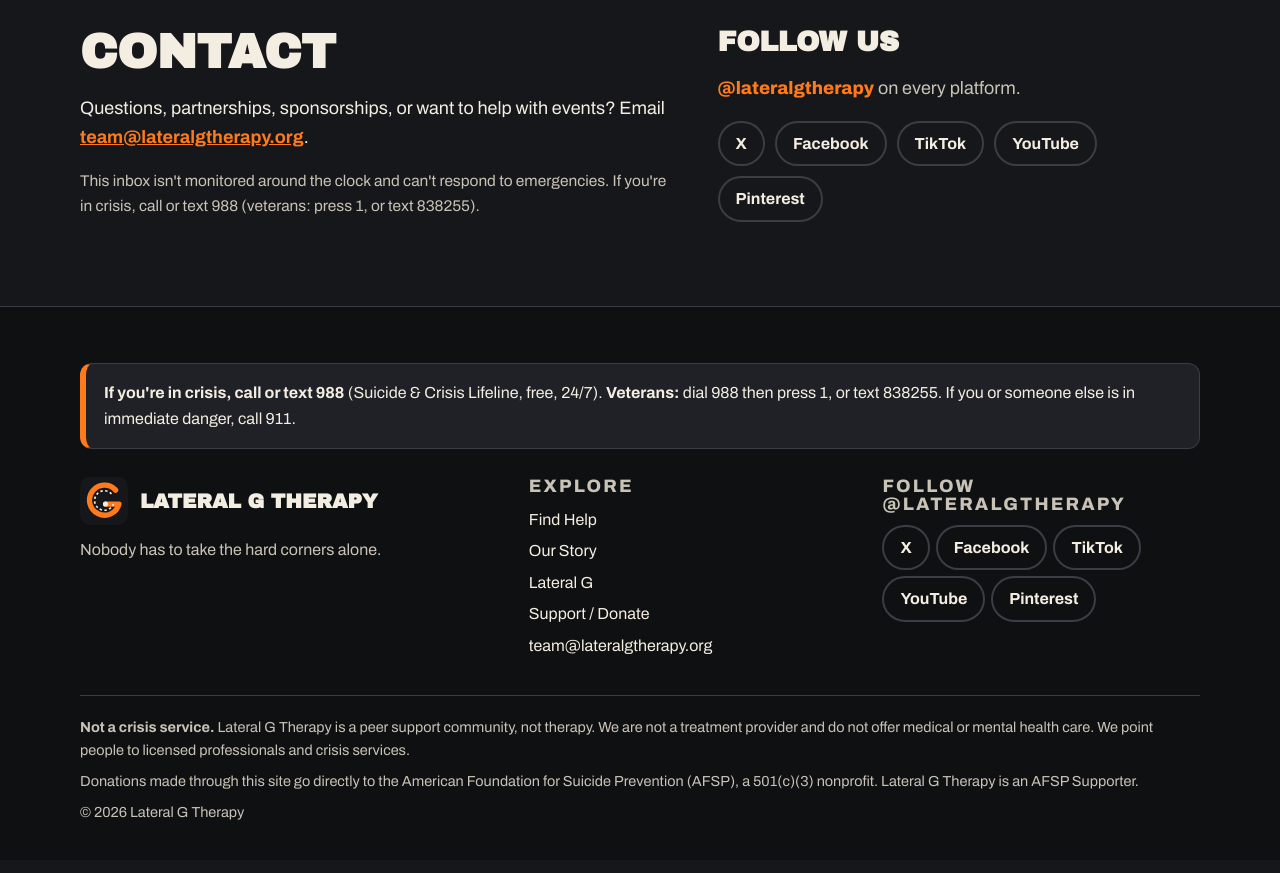
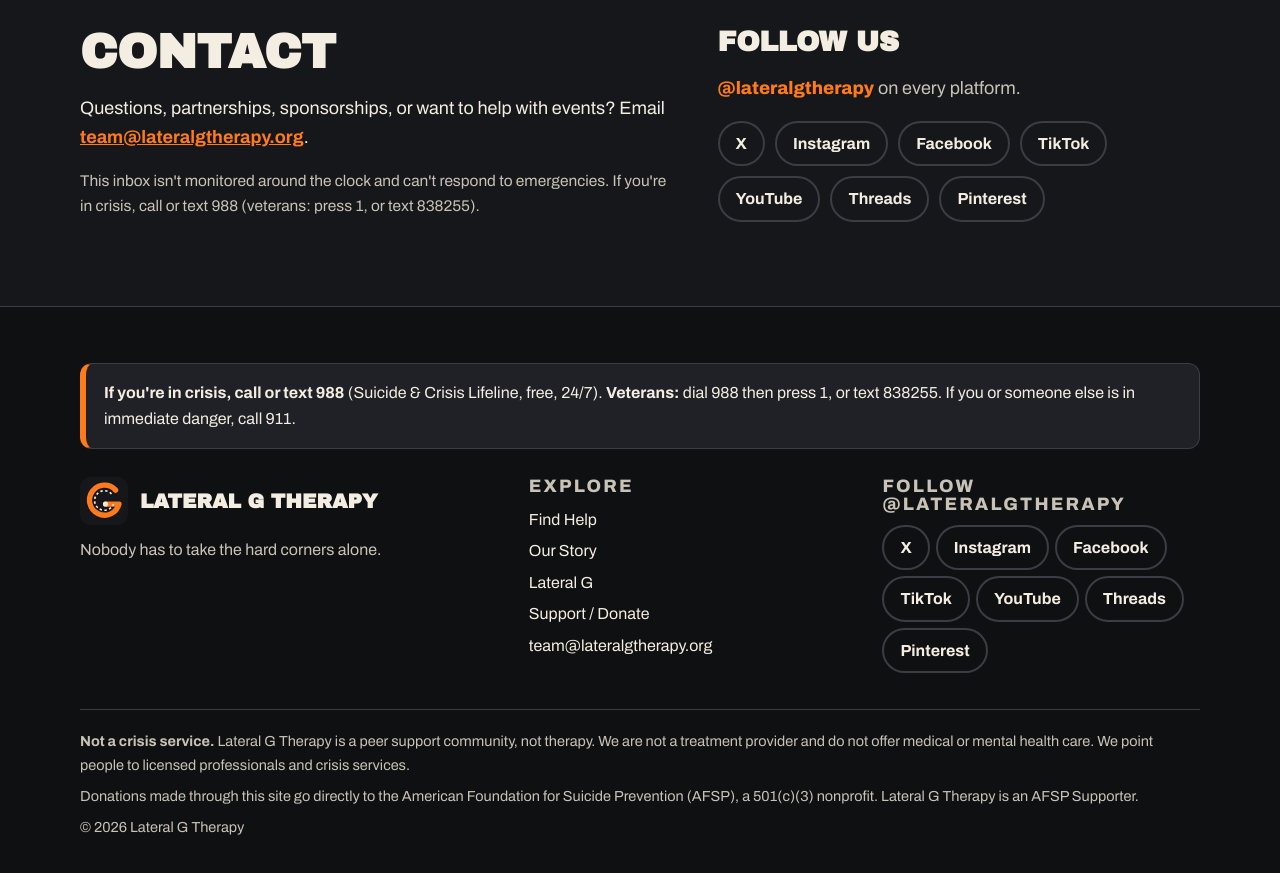
Before and after one commit to lateralgtherapy/lateralgtherapy.org, a plain HTML site: page support.html in a window 1280 px wide. Shown: the part 1800-2673 px from the top of the page. Drawn offline with Linux system fonts and the light colour scheme.

Commit message:
Add LGT Instagram and Threads links

```diff
--- a/support.html
+++ b/support.html
@@ -95,14 +95,13 @@
         <div>
           <h2 style="font-size:28px">Follow us</h2>
           <p class="muted"><span class="handle">@lateralgtherapy</span> on every platform.</p>
-          <!-- TODO: Instagram and Threads stay hidden until those accounts are live. -->
         <ul class="social">
           <li><a href="https://x.com/lateralgtherapy" rel="noopener" aria-label="Lateral G Therapy on X">X</a></li>
-          <!-- TODO: add Instagram once the account is live: https://www.instagram.com/lateralgtherapy/ -->
+          <li><a href="https://www.instagram.com/lateral_g_therapy/" rel="noopener" aria-label="Lateral G Therapy on Instagram">Instagram</a></li>
           <li><a href="https://www.facebook.com/lateralgtherapy" rel="noopener" aria-label="Lateral G Therapy on Facebook">Facebook</a></li>
           <li><a href="https://www.tiktok.com/@lateralgtherapy" rel="noopener" aria-label="Lateral G Therapy on TikTok">TikTok</a></li>
           <li><a href="https://www.youtube.com/@lateralgtherapy" rel="noopener" aria-label="Lateral G Therapy on YouTube">YouTube</a></li>
-          <!-- TODO: add Threads once the account is live: https://www.threads.com/@lateralgtherapy -->
+          <li><a href="https://www.threads.com/@lateral_g_therapy" rel="noopener" aria-label="Lateral G Therapy on Threads">Threads</a></li>
           <li><a href="https://www.pinterest.com/lateralgtherapy/" rel="noopener" aria-label="Lateral G Therapy on Pinterest">Pinterest</a></li>
         </ul>
         </div>
@@ -131,14 +130,13 @@
         </div>
         <div>
           <h2>Follow @lateralgtherapy</h2>
-          <!-- TODO: Instagram and Threads stay hidden until those accounts are live. -->
         <ul class="social">
           <li><a href="https://x.com/lateralgtherapy" rel="noopener" aria-label="Lateral G Therapy on X">X</a></li>
-          <!-- TODO: add Instagram once the account is live: https://www.instagram.com/lateralgtherapy/ -->
+          <li><a href="https://www.instagram.com/lateral_g_therapy/" rel="noopener" aria-label="Lateral G Therapy on Instagram">Instagram</a></li>
           <li><a href="https://www.facebook.com/lateralgtherapy" rel="noopener" aria-label="Lateral G Therapy on Facebook">Facebook</a></li>
           <li><a href="https://www.tiktok.com/@lateralgtherapy" rel="noopener" aria-label="Lateral G Therapy on TikTok">TikTok</a></li>
           <li><a href="https://www.youtube.com/@lateralgtherapy" rel="noopener" aria-label="Lateral G Therapy on YouTube">YouTube</a></li>
-          <!-- TODO: add Threads once the account is live: https://www.threads.com/@lateralgtherapy -->
+          <li><a href="https://www.threads.com/@lateral_g_therapy" rel="noopener" aria-label="Lateral G Therapy on Threads">Threads</a></li>
           <li><a href="https://www.pinterest.com/lateralgtherapy/" rel="noopener" aria-label="Lateral G Therapy on Pinterest">Pinterest</a></li>
         </ul>
         </div>
```
Also changed, not shown: find-help.html (+2 -3 lines), index.html (+4 -6 lines), lateral-g.html (+2 -3 lines), our-story.html (+2 -3 lines).
